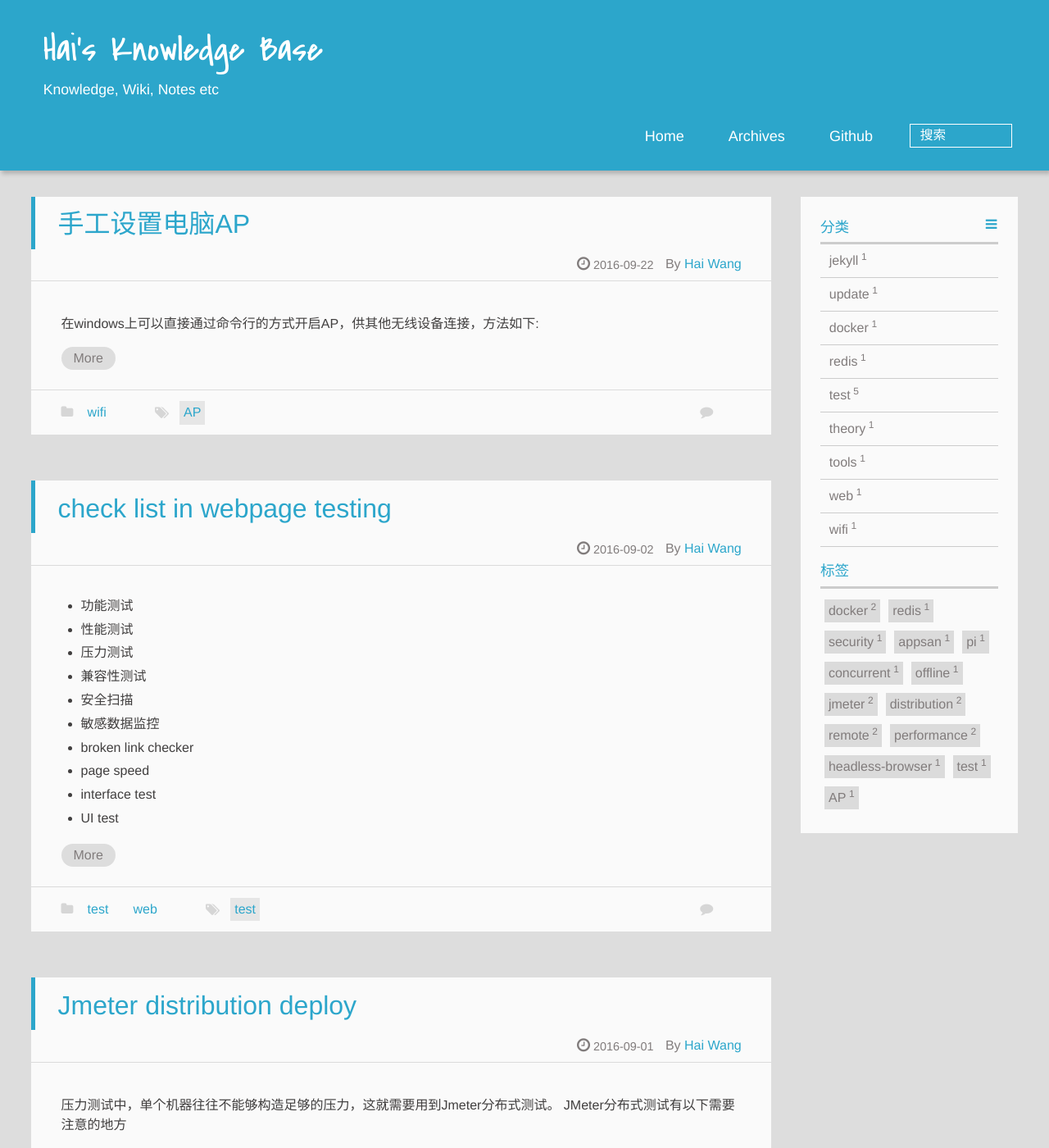
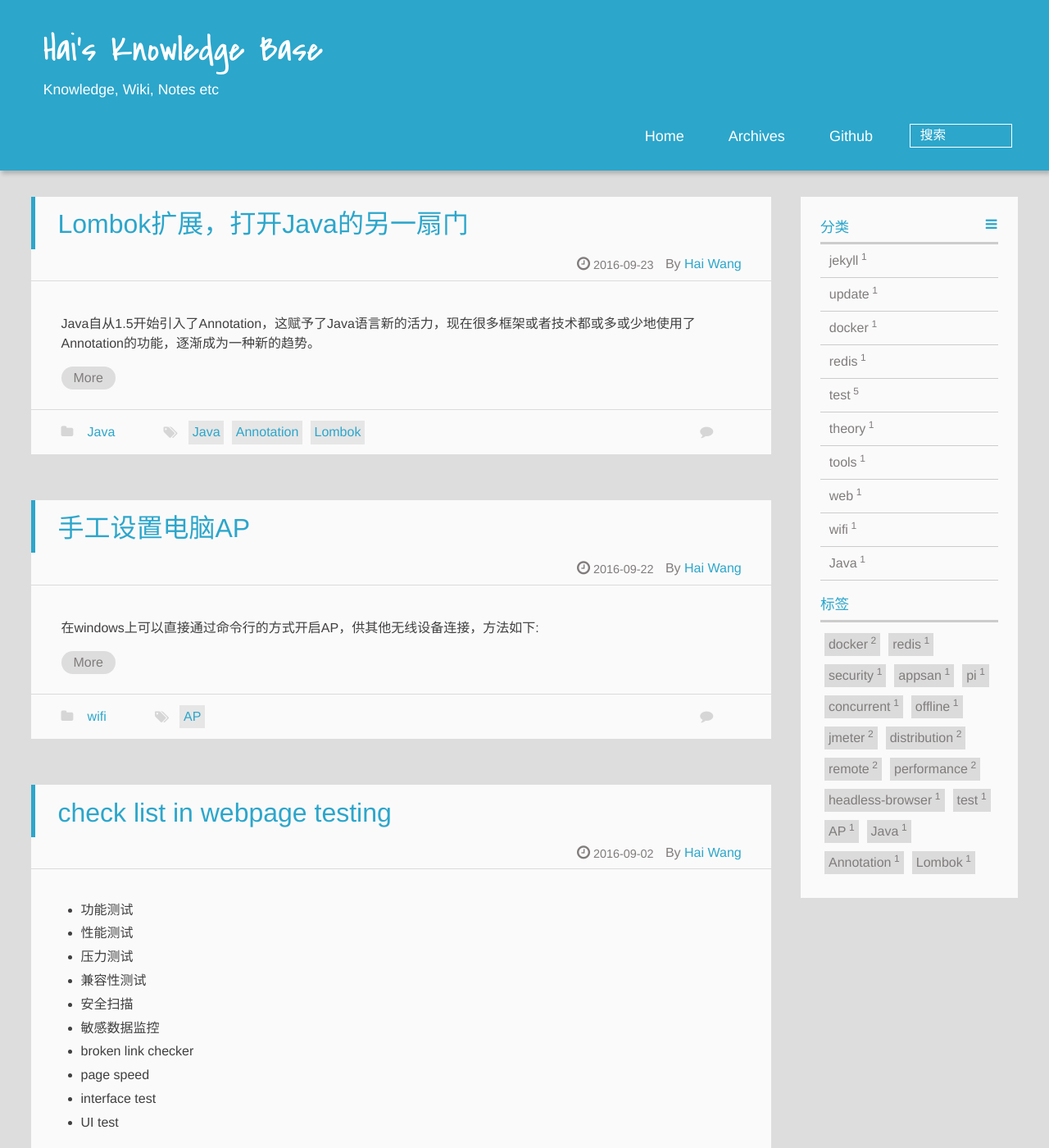
Before and after one commit to waahai/waahai.github.io, a Jekyll site: the page built from index.html, in a window 1280 px wide and 1400 px high. Shown: the whole window at 82% size. Built offline with Jekyll 4.4.1, drawn with Linux system fonts in a browser that asks for light colours; the list of posts is cut into pages by our own code; comment, search, counter and statistics services are not loaded; part of the change alters nothing that is shown; some of the changed text lies outside the part shown.

Commit message:
new post

```diff
--- a/_posts/2016-09-22-setup-pc-ap-manually.markdown
+++ b/_posts/2016-09-22-setup-pc-ap-manually.markdown
@@ -7,6 +7,9 @@ categories: wifi
 在windows上可以直接通过命令行的方式开启AP，供其他无线设备连接，方法如下:
 
 第一步：`netsh wlan set hostednetwork mode=allow ssid=access key=password` 热点为`access`, 密码为`password`
+
 第二步: 确认网络连接中多了一个无线连接
+
 第三步: 共享能够访问Internet网络的连接，允许新创建的无线连接共享
+
 第四部: 启动AP `netsh wlan start hostednetwork`
--- /dev/null
+++ b/_posts/2016-09-23-lombok-dev.markdown
@@ -0,0 +1,238 @@
+---
+layout: post
+title:  Lombok扩展，打开Java的另一扇门
+tags: Java Annotation Lombok
+categories: Java
+---
+Java自从1.5开始引入了Annotation，这赋予了Java语言新的活力，现在很多框架或者技术都或多或少地使用了Annotation的功能，逐渐成为一种新的趋势。
+
+某种程度上，其中最值得关注的当属[Lombok](https://projectlombok.org/)了, 从编码角度精简了程序，消除了许多无聊的代码（比如@Setter会自动生成Field的setter方法）；另一方面，最近在研究Mock数据的主题，以Annotation的方式实现是比较容易想到的途径之一, 这样可以最小化最开发人员的影响，Mock通过配置文件的方式来实现，只需要在需要Mock的地方打个Annotation就足够了。
+
+先看看Javac的处理流程
+![编译流程](/images/javac-flow.png)
+
+原则上我们不能修改源代码Parse后的AST（抽象语法树），但是Javac可以使用未公开的API来实现这个步骤，许多IDE也都是利用了这一点，比如Eclipse，下面是它检查到错误，给出错误提示，然后根据用户选择的解决方法后修改AST，然后再同步成源代码的过程
+
+![Eclipse AST Change](/images/eclipse-workflow.png)
+
+Lombok封装了Annotation处理的过程，让我们可以快速方便直观地修改AST，以我们Mock为例:
+
+第一步: 定义Annotation
+
+{% highlight java %}
+@Target({ElementType.LOCAL_VARIABLE, ElementType.FIELD})
+public @interface Mock {
+    String value() default "";
+}
+{% endhighlight %}
+
+第二步: 扩展Lombok的JavacAnnotationHandler
+
+{% highlight java %}
+@MetaInfServices(JavacAnnotationHandler.class)
+public class HandleMock extends JavacAnnotationHandler<Mock> {
+
+    private static Configration conf = Configration.get();
+
+    @Override
+    public void handle(AnnotationValues<Mock> annotation, JCAnnotation ast, JavacNode annotationNode) {
+
+        deleteAnnotationIfNeccessary(annotationNode, Mock.class);
+
+        if( conf == null ) {
+            annotationNode.addError("Cannot load mock.json profile.");
+            return;
+        }
+
+//        annotationNode.addError(conf.toString());
+
+        if( !conf.isEnabled() ) {
+            // do nothing since mock is OFF
+            return;
+        }
+
+        if (annotationNode.up().getKind() != Kind.LOCAL) {
+            annotationNode.addError("@Mock is legal only on local variable declarations.");
+            return;
+        }
+
+        JCVariableDecl decl = (JCVariableDecl)annotationNode.up().get();
+
+        if (decl.init == null) {
+            annotationNode.addError("@Mock variable declarations need to be initialized.");
+            return;
+        }
+
+        String var = decl.name.toString();
+
+        if ( !conf.exist(var) ) {
+            annotationNode.addError( var + " is need to mock, but not in mock conf");
+            return;
+        }
+
+        JavacNode ancestor = annotationNode.up().directUp();
+        JCTree blockNode = ancestor.get();
+
+        final List<JCStatement> statements;
+        if (blockNode instanceof JCMethodDecl) {
+            statements = ((JCMethodDecl)blockNode).body.stats;
+        } else {
+            annotationNode.addError("@Mock is legal only on a local variable declaration inside a block.");
+            return;
+        }
+
+        ListBuffer<JCStatement> newStatements = new ListBuffer<JCStatement>();
+        for (JCStatement statement : statements) {
+            if ( statement != decl ) {
+                newStatements.append(statement);
+            } else {
+                newStatements.appendList(applyChange(annotationNode, statement, var));
+            }
+        }
+
+        if (blockNode instanceof JCMethodDecl) {
+            ((JCMethodDecl)blockNode).body.stats = newStatements.toList();
+        } else throw new AssertionError("Should not get here");
+
+        ancestor.rebuild();
+    }
+
+    private List<JCStatement> applyChange(JavacNode node, JCStatement stat, String var) {
+        JavacTreeMaker maker = node.getTreeMaker();
+        JCVariableDecl decl = (JCVariableDecl)stat;
+
+        ListBuffer<JCStatement> newStatements = new ListBuffer<JCStatement>();
+
+        JCVariableDecl mockedVarDecl = HandleMock.createMockedVar(node, maker, decl);
+        newStatements.append(mockedVarDecl);
+
+        for( ConfItemProp cip: conf.queryProps(var) ) {
+            JCFieldAccess setProperty = maker.Select(maker.Ident(mockedVarDecl.name), node.toName(getSetterName(cip.prop)));
+            ListBuffer<JCExpression> args = new ListBuffer<JCExpression>();
+            JCLiteral literal = maker.Literal(cip.value);
+            args.append(literal);
+
+            List<JCStatement> setPropertyCall = List.<JCStatement>of(maker.Exec(
+                    maker.Apply(List.<JCExpression>nil(), setProperty, args.toList())));
+
+            newStatements.appendList(setPropertyCall);
+        }
+
+        return newStatements.toList();
+    }
+
+    private static JCVariableDecl createMockedVar(final JavacNode node,
+                                                         final JavacTreeMaker maker, final JCVariableDecl decl) {
+        JCExpression newClassExpr = maker.NewClass(null, List.<JCExpression>nil(),
+                decl.vartype,
+                List.<JCExpression>nil(),
+                null);
+
+        return maker.VarDef(maker.Modifiers(FINAL), decl.name, decl.vartype, newClassExpr);
+    }
+
+    private static String generateVarName() {
+        int rand = (int)(Math.random()*100);
+        long ts = System.currentTimeMillis();
+        return "____mocked_var_" + ts + "_" + rand + "____";
+    }
+
+    private static String getSetterName(String var) {
+        return "set" + var.substring(0, 1).toUpperCase() + var.substring(1);
+    }
+
+}
+{% endhighlight %}
+
+需要注意一下几点:
+
+* org.kohsuke.MetaInfServices是为了生成META-INF/services下对应的服务配置文件，原始的是`javax.annotation.processing.Processor`, Lombok封装了的是`lombok.javac.JavacAnnotationHandler`
+* Annotation处理方式是找到上一层代码， 遍历每个Child加入新的子树，遍历到当前节点时，根据当前节点，生成变换后的子树， 最后统一将父层的body替换
+* 使用了set注入属性的方式，如果继续做，会考虑和spring一样的配置支持（比如构造注入等）以及支持非String类型的配置
+
+配置文件如下:
+
+{% highlight javascript %}
+{
+  "enabled": 0,
+  "mocks": [
+    {
+      "var": "person",
+      "props": [
+        {"prop":"name", "value": "Mocked!"},
+        {"prop":"intro", "value": "I am mocked Person!"}
+      ]
+    }, {
+      "var": "car",
+      "props": [
+        {"prop":"brand", "value": "XXX"},
+        {"prop":"model", "value": "C200"}
+      ]
+    }
+  ]
+}
+{% endhighlight %}
+
+第三步: 测试代码
+
+{% highlight java %}
+public class Car {
+    String brand;
+    String model;
+
+    public Car() {
+    }
+
+    public Car(String brand, String model) {
+        this.brand = brand;
+        this.model = model;
+    }
+
+    public String getBrand() {
+        return brand;
+    }
+
+    public void setBrand(String brand) {
+        this.brand = brand;
+    }
+
+    public String getModel() {
+        return model;
+    }
+
+    public void setModel(String model) {
+        this.model = model;
+    }
+
+    @Override
+    public String toString() {
+        return "Car{" +
+                "brand='" + brand + '\'' +
+                ", model='" + model + '\'' +
+                '}';
+    }
+}
+public class TestMock {
+    public void testMock() {
+        @Mock Car car = new Car("BMW", "X6");
+        System.out.println(car);
+    }
+}
+{% endhighlight %}
+
+编译后的代码
+
+{% highlight java %}
+public class TestMock {
+    public TestMock() {
+    }
+
+    public void testMock() {
+        System.out.println(person);
+        Car car = new Car();
+        car.setBrand("XXX");
+        car.setModel("C200");
+        System.out.println(car);
+    }
+}
+{% endhighlight %}
```
Also changed, not shown: images/eclipse-workflow.png (added), images/javac-flow.png (added).
